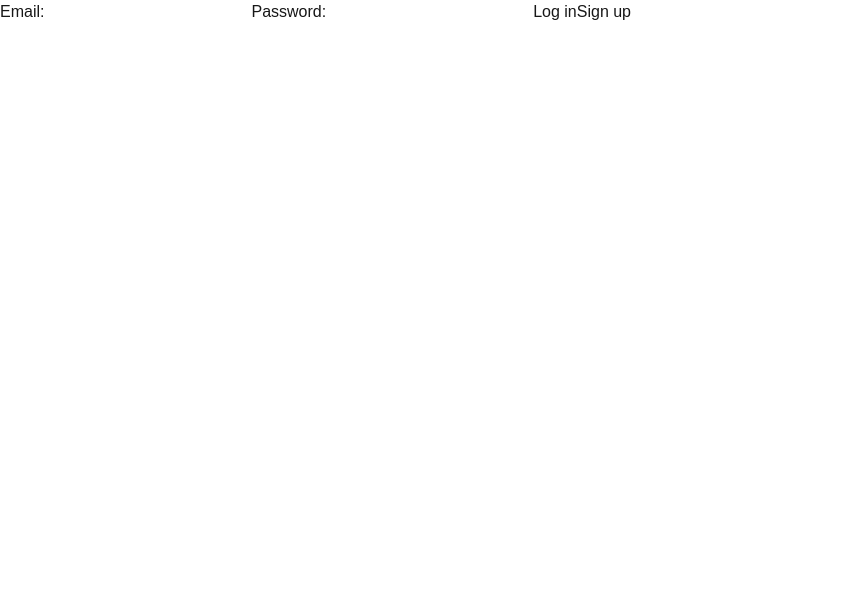
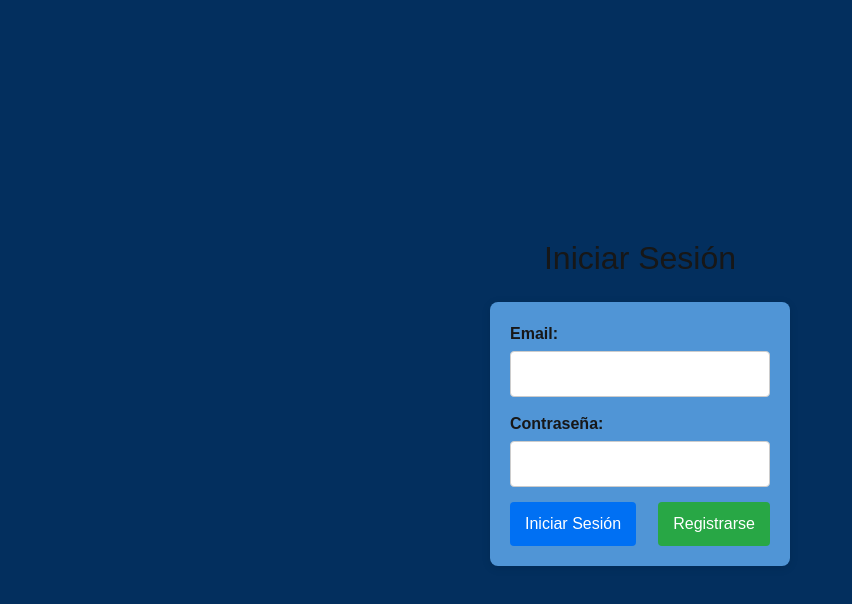
Before and after one commit to juanchanto/project-notes, a Next.js app: page /login in a window 1280 px wide. Shown: the top 604 px of the page, without its empty margins (0-852 px from the left). Built offline with nearby package versions, Linux system fonts and the light colour scheme.

Commit message:
Commit with style Login

```diff
--- /dev/null
+++ b/src/app/login/LoginPage.module.css
@@ -0,0 +1,58 @@
+/* LoginPage.module.css */
+.container {
+    display: flex;
+    flex-direction: column;
+    align-items: center;
+    justify-content: center;
+    height: 100vh;
+    background-color: #032f5e;
+    font-family: Arial, sans-serif;
+    padding: 20px;
+}
+
+.title {
+    font-size: 2rem;
+    margin-bottom: 20px;
+}
+
+.form {
+    display: flex;
+    flex-direction: column;
+    width: 300px;
+    background: rgb(80, 149, 214);
+    padding: 20px;
+    border-radius: 8px;
+    box-shadow: 0 2px 10px rgba(0, 0, 0, 0.1);
+}
+
+.label {
+    margin-bottom: 5px;
+    font-weight: bold;
+}
+
+.input {
+    padding: 10px;
+    margin-bottom: 15px;
+    border: 1px solid #ccc;
+    border-radius: 4px;
+    color: #032f5e;
+}
+
+.buttonContainer {
+    display: flex;
+    justify-content: space-between;
+}
+
+.button {
+    padding: 10px 15px;
+    background-color: #0070f3;
+    color: white;
+    border: none;
+    border-radius: 4px;
+    cursor: pointer;
+    transition: background-color 0.3s;
+}
+
+.signupButton {
+    background-color: #28a745;
+}
--- a/src/app/login/page.tsx
+++ b/src/app/login/page.tsx
@@ -1,14 +1,34 @@
-import { login, signup } from './actions'
+import { login, signup } from './actions';
+import styles from './LoginPage.module.css'; // Asegúrate de importar el CSS
 
 export default function LoginPage() {
   return (
-    <form>
-      <label htmlFor="email">Email:</label>
-      <input id="email" name="email" type="email" required />
-      <label htmlFor="password">Password:</label>
-      <input id="password" name="password" type="password" required />
-      <button formAction={login}>Log in</button>
-      <button formAction={signup}>Sign up</button>
-    </form>
-  )
+    <div className={styles.container}>
+      <h1 className={styles.title}>Iniciar Sesión</h1>
+      <form className={styles.form}>
+        <label htmlFor="email" className={styles.label}>Email:</label>
+        <input
+          id="email"
+          name="email"
+          type="email"
+          required
+          className={styles.input}
+        />
+
+        <label htmlFor="password" className={styles.label}>Contraseña:</label>
+        <input
+          id="password"
+          name="password"
+          type="password"
+          required
+          className={styles.input}
+        />
+
+        <div className={styles.buttonContainer}>
+          <button type="submit" formAction={login} className={styles.button}>Iniciar Sesión</button>
+          <button type="submit" formAction={signup} className={`${styles.button} ${styles.signupButton}`}>Registrarse</button>
+        </div>
+      </form>
+    </div>
+  );
 }
```
